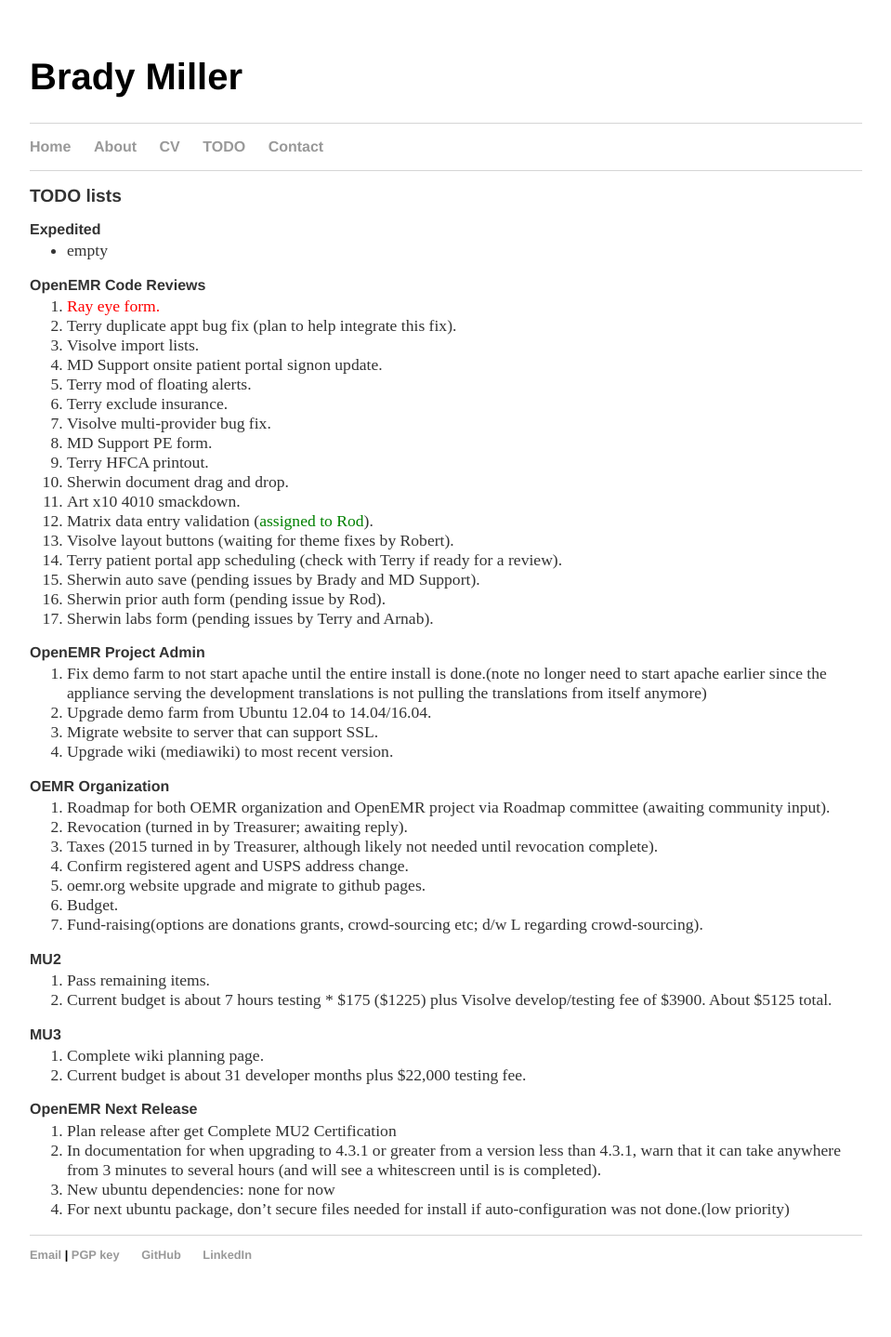
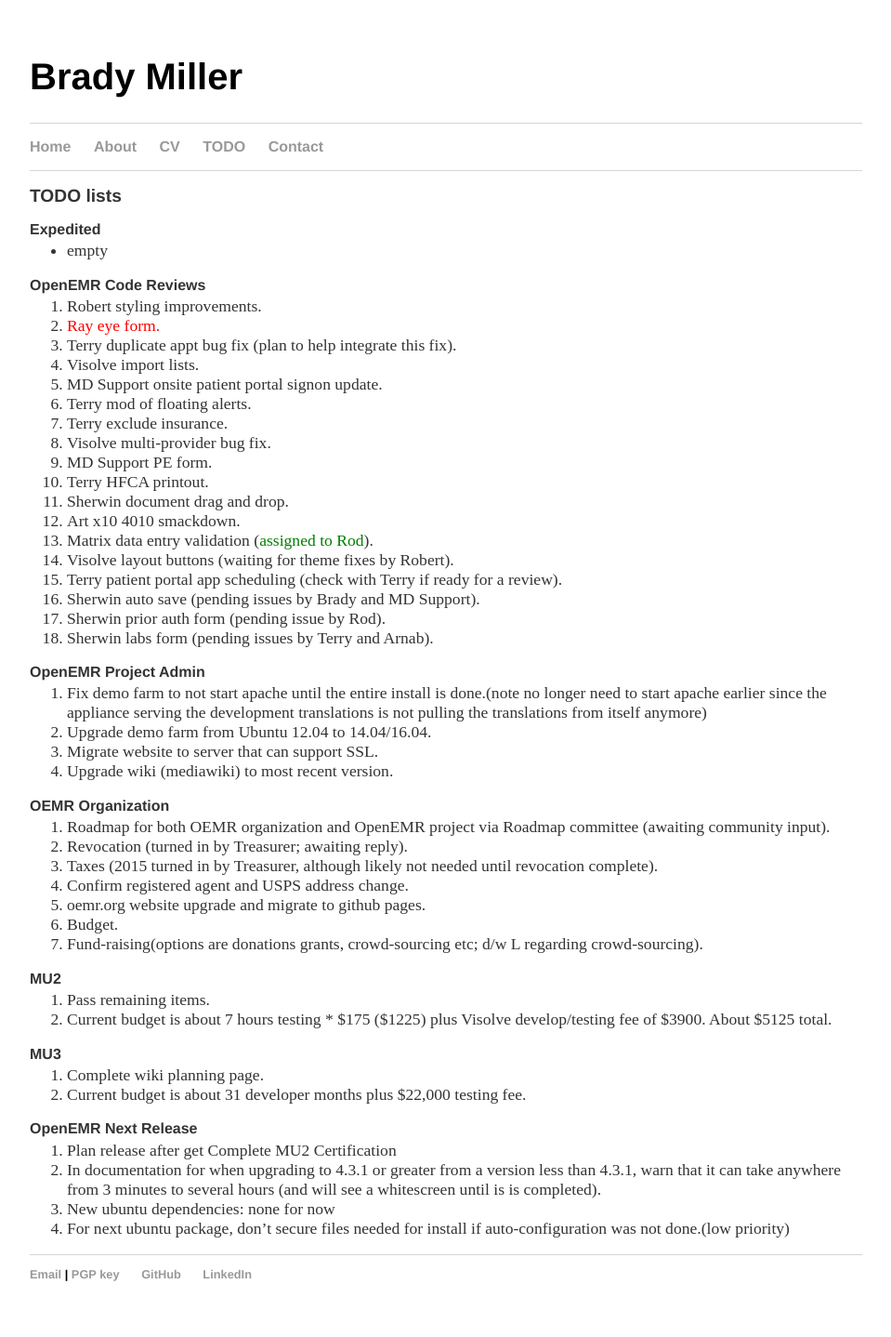
Before and after one commit to bradymiller/bradymiller.github.io, a Jekyll site: the page built from todo/index.md, in a window 1280 px wide. Shown: the whole page at 93% size, without its empty margins (160-1119 px from the left). Built offline with Jekyll 4.4.1, drawn with Linux system fonts in a browser that asks for light colours; before the commit the page ends 1417 px from its top, so only the background shows below that.

Commit message:
Update todo list

```diff
--- a/todo/index.md
+++ b/todo/index.md
@@ -7,6 +7,7 @@
 * empty
 
 ### OpenEMR Code Reviews
+1. Robert styling improvements.
 1. <span style="color: red">Ray eye form.</span>
 1. Terry duplicate appt bug fix (plan to help integrate this fix).
 1. Visolve import lists.
```
